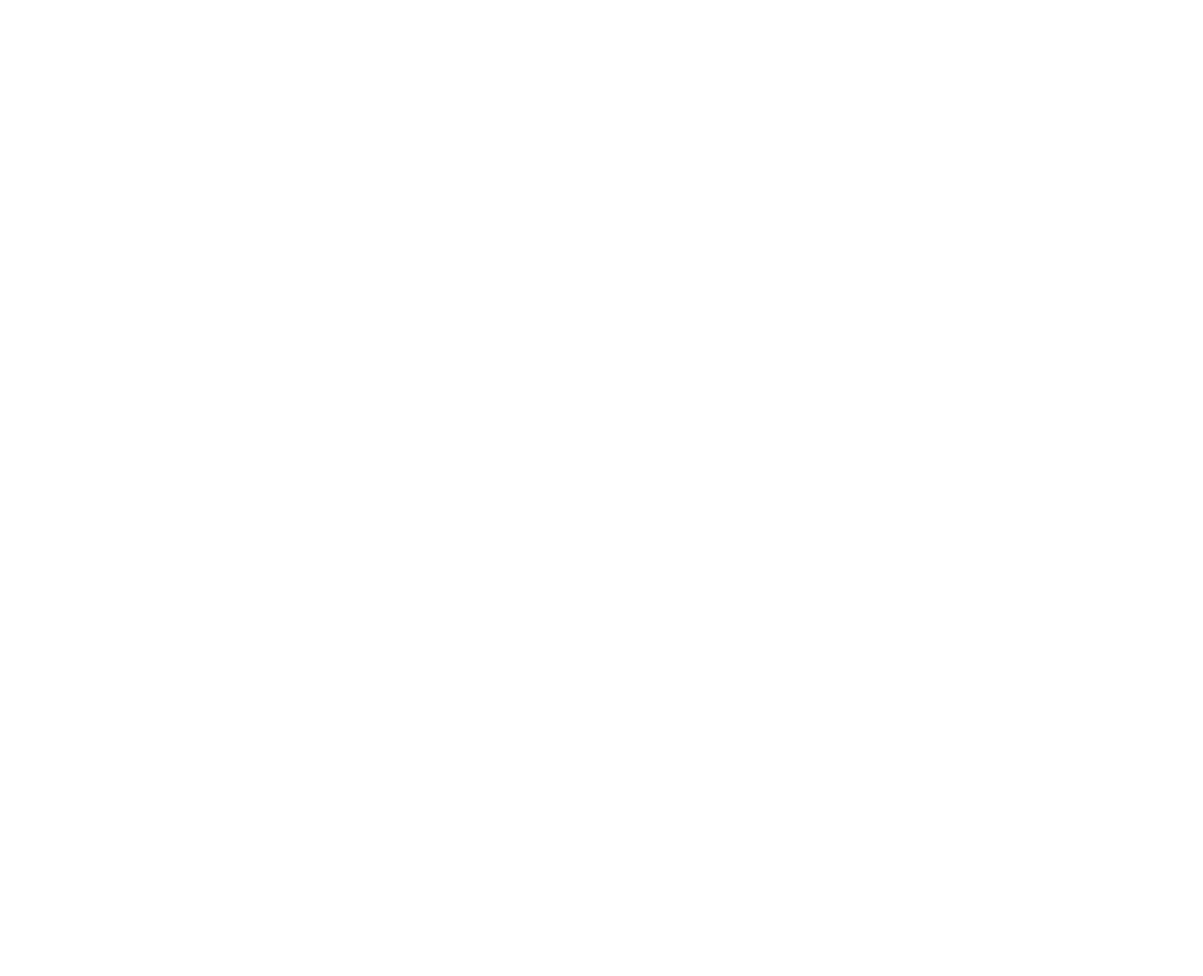
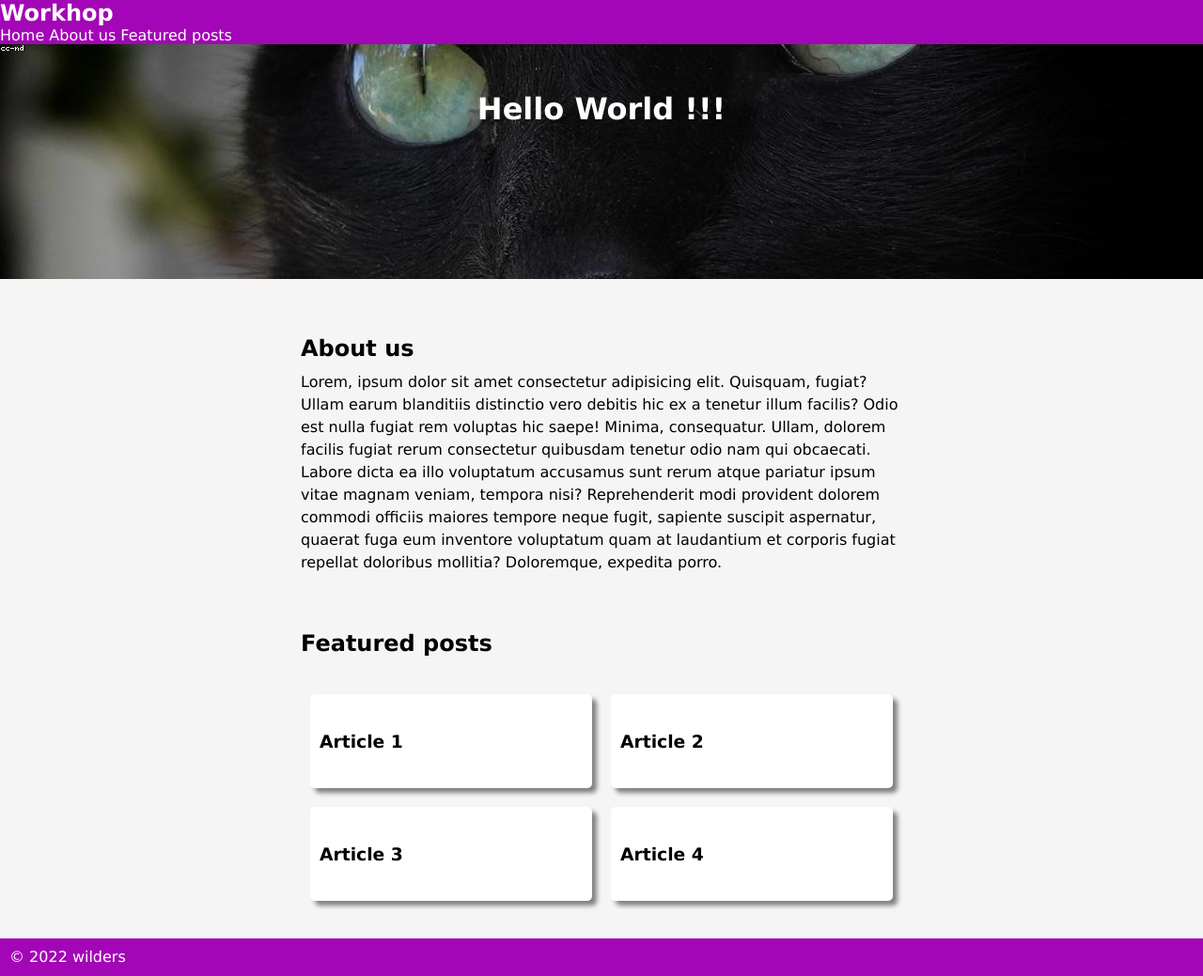
Before and after one commit to brrrrrbrrrr/cda-workshop-css-responsive, a plain HTML site: page index.html in a window 1280 px wide. Shown: the whole page at 94% size. Before the commit the page ends 800 px from the top, so only its background shows below. Drawn offline with Linux system fonts and the light colour scheme.

Commit message:
desktop version done

```diff
--- a/index.html
+++ b/index.html
@@ -4,7 +4,48 @@
     <link rel="stylesheet" href="style.css" />
     <meta charset="UTF-8" />
     <meta name="viewport" content="width=device-width, initial-scale=1.0" />
-    <title>Document</title>
+    <title>CSS Workhop</title>
   </head>
-  <body></body>
+  <body>
+    <nav>
+      <h2>Workhop</h2>
+      <a href="">Home</a>
+      <a href="">About us</a>
+      <a href="">Featured posts</a>
+    </nav>
+    <header>
+      <h1>Hello World !!!</h1>
+    </header>
+    <main>
+      <div class="section-container">
+        <section class="section-about">
+          <h2>About us</h2>
+          <p>
+            Lorem, ipsum dolor sit amet consectetur adipisicing elit. Quisquam,
+            fugiat? Ullam earum blanditiis distinctio vero debitis hic ex a
+            tenetur illum facilis? Odio est nulla fugiat rem voluptas hic saepe!
+            Minima, consequatur. Ullam, dolorem facilis fugiat rerum consectetur
+            quibusdam tenetur odio nam qui obcaecati. Labore dicta ea illo
+            voluptatum accusamus sunt rerum atque pariatur ipsum vitae magnam
+            veniam, tempora nisi? Reprehenderit modi provident dolorem commodi
+            officiis maiores tempore neque fugit, sapiente suscipit aspernatur,
+            quaerat fuga eum inventore voluptatum quam at laudantium et corporis
+            fugiat repellat doloribus mollitia? Doloremque, expedita porro.
+          </p>
+        </section>
+      </div>
+      <div class="section-featured-container">
+        <section class="section-featured">
+          <h2>Featured posts</h2>
+          <div class="section-featured_column">
+            <article><h3>Article 1</h3></article>
+            <article><h3>Article 2</h3></article>
+            <article><h3>Article 3</h3></article>
+            <article><h3>Article 4</h3></article>
+          </div>
+        </section>
+      </div>
+    </main>
+    <footer>© 2022 wilders</footer>
+  </body>
 </html>
--- a/style.css
+++ b/style.css
@@ -0,0 +1,112 @@
+* {
+  margin: 0;
+  padding: 0;
+  box-sizing: border-box;
+}
+
+body {
+  font-family: Verdana, Geneva, Tahoma, sans-serif;
+  background-color: var(--bg-primary);
+}
+
+a {
+  text-decoration: none;
+  color: var(--font-color);
+}
+:root {
+  --bg-color: #a306b6;
+  --font-color: white;
+  --margin-section-about: 10px;
+  --bg-primary: whitesmoke;
+  --bg-article: white;
+}
+
+header h1 {
+  color: var(--font-color);
+  text-align: center;
+  padding-top: 50px;
+}
+
+h1 {
+  color: #a205b5;
+}
+
+nav {
+  background-color: var(--bg-color);
+  color: var(--font-color);
+}
+
+header {
+  min-height: 250px;
+  background: url('cat.jpg');
+  background-size: cover;
+}
+
+.section-container {
+  margin: 50px 0;
+  width: 100%;
+  display: flex;
+  flex-direction: column;
+  justify-content: center;
+  align-items: center;
+}
+
+.section-about {
+  display: flex;
+  flex-direction: column;
+  width: 50%;
+  justify-content: flex-start;
+  align-items: flex-start;
+  margin: var(--margin-section-about);
+}
+
+section p {
+  line-height: 1.5;
+  max-width: 65ch;
+  margin-top: var(--margin-section-about);
+}
+
+.section-featured-container {
+  width: 100%;
+
+  display: flex;
+  justify-content: center;
+}
+
+.section-featured {
+  width: 50%;
+}
+
+.section-featured_column {
+  display: grid;
+  grid-template-columns: repeat(2, 1fr);
+  grid-template-rows: repeat(2, 1fr);
+  grid-column-gap: 0px;
+  grid-row-gap: 0px;
+  margin-bottom: 30px;
+}
+
+.section-featured-container section h2 {
+  margin-bottom: 30px;
+}
+
+article {
+  height: 100px;
+  display: flex;
+  align-items: center;
+  margin: 10px;
+  padding: 10px;
+  background-color: var(--bg-article);
+  box-shadow: 5px 5px 5px grey;
+  border-radius: 5px;
+}
+
+footer {
+  position: relative;
+  bottom: 0;
+  height: 40px;
+  width: 100%;
+  background-color: var(--bg-color);
+  color: var(--font-color);
+  padding: 10px;
+}
```
Also changed, not shown: cat.jpg (added).
